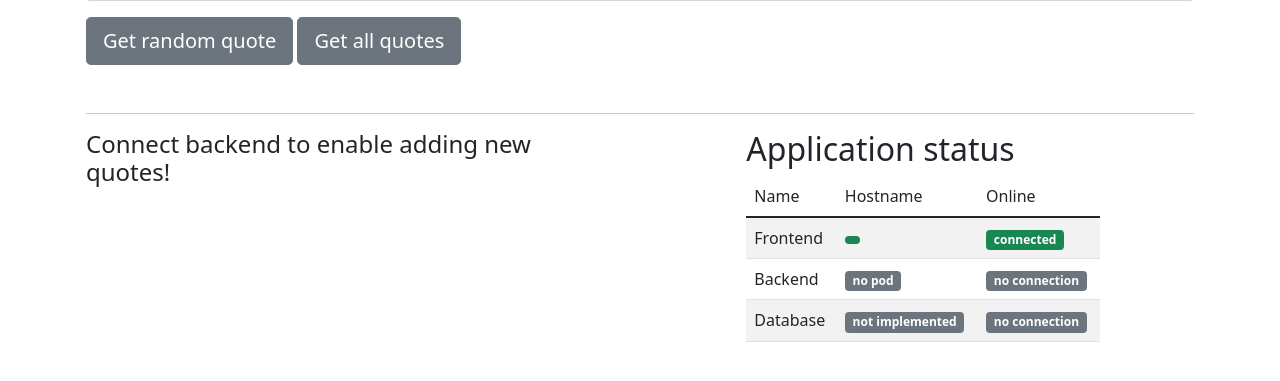
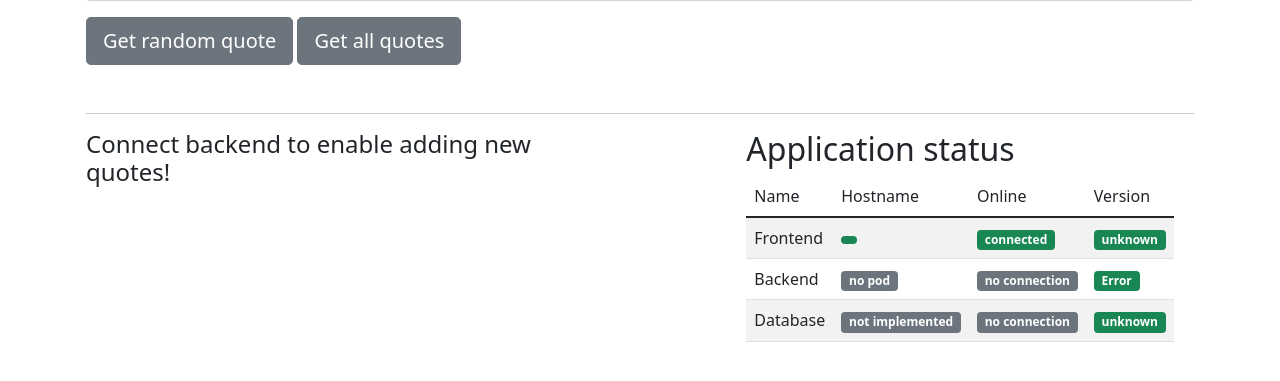
Before and after one commit to eficode-academy/quotes-flask, a Flask app: template frontend/templates/index.html in a window 1280 px wide. Shown: the part 236-617 px from the top of the page. Run offline with Flask 2, Linux system fonts and the light colour scheme; the template is opened without the code that fills it, so the values that code supplies are empty; some libraries are stand-ins or nearby versions.

Commit message:
ADD version capability for the application

```diff
--- a/backend/app.py
+++ b/backend/app.py
@@ -138,3 +138,16 @@ def quote():
 def hostname():
     """return the hostname of the given container"""
     return jsonify({"backend": socket.gethostname()})
+
+@app.route("/version")
+def version():
+    """return the version of the given container"""
+    return jsonify({"version": os.environ.get("APP_VERSION", "unknown")})
+
+@app.route("/database/version")
+def db_version():
+    """return the version of the database"""
+    if check_if_db_is_available():
+        app.logger.info("Getting database version ...")
+        return jsonify({"version":db.get_version(DB_CONN)})
+    return jsonify({"version": "unknown"})
--- a/backend/db.py
+++ b/backend/db.py
@@ -82,6 +82,25 @@ def create_table(db_conn: dict) -> bool:
         app.logger.error(f"when creating table: {err}")
         return False
 
+def get_version(db_conn: dict) -> str:
+    """check the version of the database"""
+    app.logger.info("Checking the version of the database ...")
+    try:
+        with psycopg2.connect(
+            host=db_conn["host"],
+            port=db_conn["port"],
+            user=db_conn["user"],
+            password=db_conn["password"],
+            database=db_conn["name"],
+        ) as connection:
+            with connection.cursor() as cursor:
+                cursor.execute("SHOW server_version;")
+                res = cursor.fetchone()
+                app.logger.info(f"Database version: {res[0]}")
+                return res[0]
+    except psycopg2.DatabaseError as err:
+        app.logger.error(f"when checking database version: {err}")
+        return None
 
 def check_connection(db_conn: dict) -> bool:
     """check if the db is connected"""
--- a/frontend/static/script.js
+++ b/frontend/static/script.js
@@ -5,6 +5,43 @@ function getRandom() {
 function getAll() {
   get_json("/quotes");
 }
+
+function getVersion(endpoint, element)
+{
+  make_call(endpoint, function() {
+    if ( this.status == 200) {
+      var json = JSON.parse(this.responseText);
+      document.getElementById(element).innerHTML = json.version;
+    }else{
+      document.getElementById(element).innerHTML = "Error";
+    }
+  })
+}
+
+function getDatabaseVersion()
+{
+  getVersion("/database/version", "database_version");
+}
+
+function getBackendVersion()
+{
+  getVersion("/backend/version", "backend_version");
+}
+
+function getFrontendVersion()
+{
+  getVersion("/version", "frontend_version");
+}
+
+function make_call(endpoint, method)
+{
+  var xhr = new XMLHttpRequest();
+  xhr.open("GET", endpoint, true);
+  xhr.timeout = 200;
+  xhr.onload = method;
+  xhr.send();
+}
+
 function getHostnames(){
   var endpoint = "/hostname";
   var xhttp = new XMLHttpRequest();
@@ -13,14 +50,24 @@ function getHostnames(){
       var data= JSON.parse(this.responseText)
       document.getElementById("backend_hostname").innerHTML=data.backend
       document.getElementById("frontend_hostname").innerHTML=data.frontend
-    }
+    } else {
+      document.getElementById("backend_hostname").innerHTML="Error response"
+      document.getElementById("frontend_hostname").innerHTML="Error response"
   };
+  }
   xhttp.open("GET", endpoint, true);
+  xhttp.timeout = 200;
+  xhttp.ontimeout = function (e) {
+    document.getElementById("backend_hostname").innerHTML="Timeout"
+    document.getElementById("frontend_hostname").innerHTML="Timeout"
+  };
   xhttp.send();
 }
-var getbackendinfo = setInterval(function() {
+var periodicUpdates = setInterval(function() {
   getHostnames();
-
+  getFrontendVersion();
+  getBackendVersion();
+  getDatabaseVersion();
 }, 1000);
 
 function get(endpoint) {
--- a/frontend/templates/index.html
+++ b/frontend/templates/index.html
@@ -76,13 +76,15 @@
                 <td> Name </td>
                 <td> Hostname </td>
                 <td> Online </td>
+                <td> Version </td>
               </tr>
             </thead>
             <tbody>
               <tr>
                 <td>Frontend</td>
                 <td><span class="badge bg-success" id="frontend_hostname"> {{ frontend_hostname }}</span></td>
-                <td><span class="badge bg-success">connected</span></td>
+                <td><span class="badge bg-success" id="frontend_connection" >connected</span></td>
+                <td><span class="badge bg-success" id="frontend_version" > not implemented</span></td>
               </tr>
               <tr>
                 <td>Backend</td>
@@ -95,11 +97,12 @@
                 </td>
                 <td>
                   {% if backend %}
-                  <span class="badge bg-success">connected</span>
+                  <span class="badge bg-success" id="backend_connection">connected</span>
                   {% else %}
-                  <span class="badge bg-secondary">no connection</span>
+                  <span class="badge bg-secondary" id="backend_connection">no connection</span>
                   {% endif %}
                 </td>
+                <td><span class="badge bg-success" id="backend_version" > not implemented</span></td>
               </tr>
               <tr>
                 <td>
@@ -115,6 +118,7 @@
                   <span class="badge bg-secondary">no connection</span>
                   {% endif %}
                 </td>
+                <td><span class="badge bg-success" id="database_version" > not implemented</span></td>
               </tr>
             </tbody>
           </table>
```
Also changed, not shown: frontend/app.py (+23 -1 lines), README.md, 4 other files.
